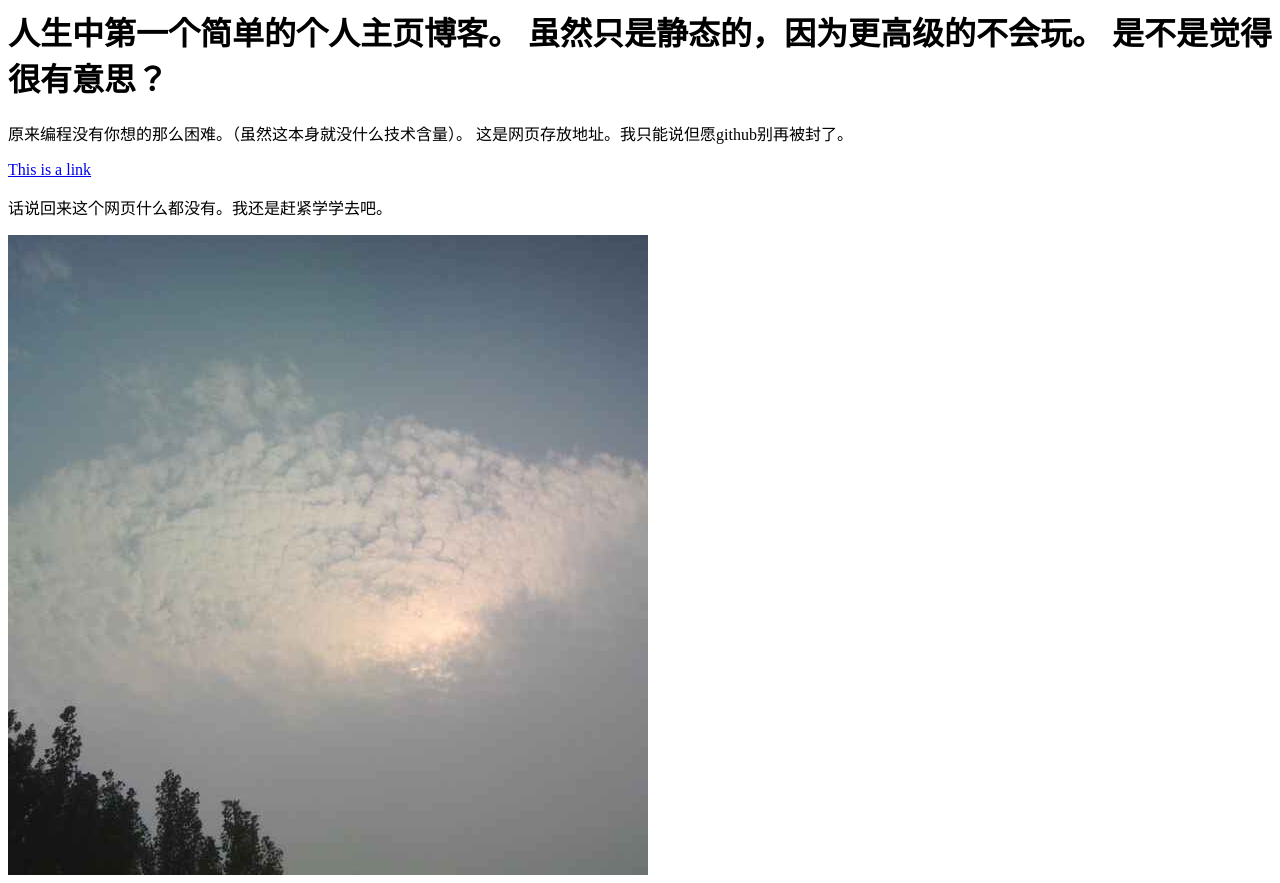
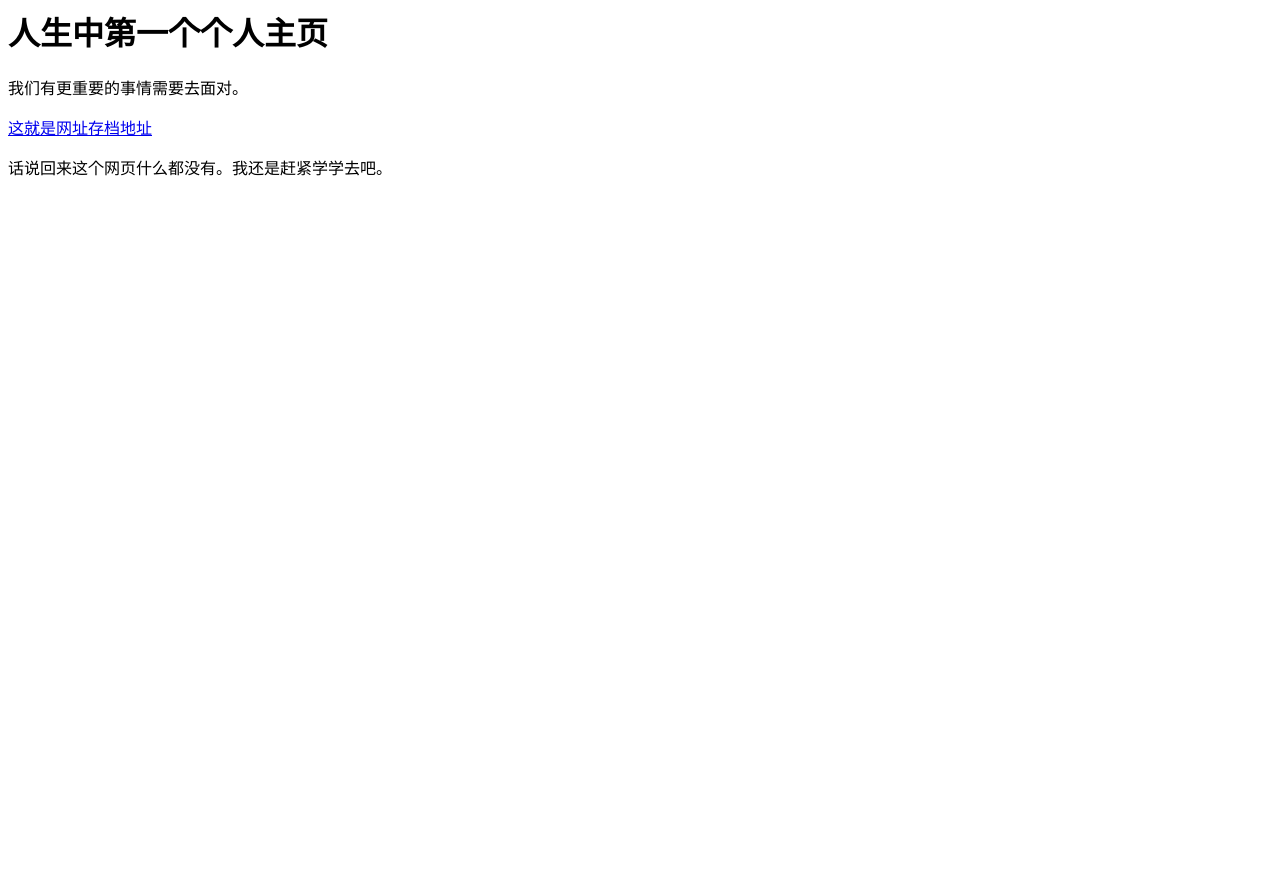
Before and after one commit to w15tp/blog, a plain HTML site: page index.html in a window 1280 px wide. After the commit the page ends 800 px from the top, so only its background shows below. Drawn offline with Linux system fonts and the light colour scheme.

Commit message:
Update index.html

```diff
--- a/index.html
+++ b/index.html
@@ -1,18 +1,15 @@
 <html>
     <body>
         <h1>
-            人生中第一个简单的个人主页博客。
-            虽然只是静态的，因为更高级的不会玩。
-            是不是觉得很有意思？
+            人生中第一个个人主页
         </h1>
         <p>
-            原来编程没有你想的那么困难。（虽然这本身就没什么技术含量）。
-            这是网页存放地址。我只能说但愿github别再被封了。
-            <p>
-                <a href="https://github.com/w15tp/blog.git">This is a link </a>
+            我们有更重要的事情需要去面对。
+        <p>
+                <a href="https://github.com/w15tp/blog.git">这就是网址存档地址 </a>
             </p>
             话说回来这个网页什么都没有。我还是赶紧学学去吧。
         </p>
-        <img src="blog/likethis.jpg"  />
+
     </body>
 </html>
```
